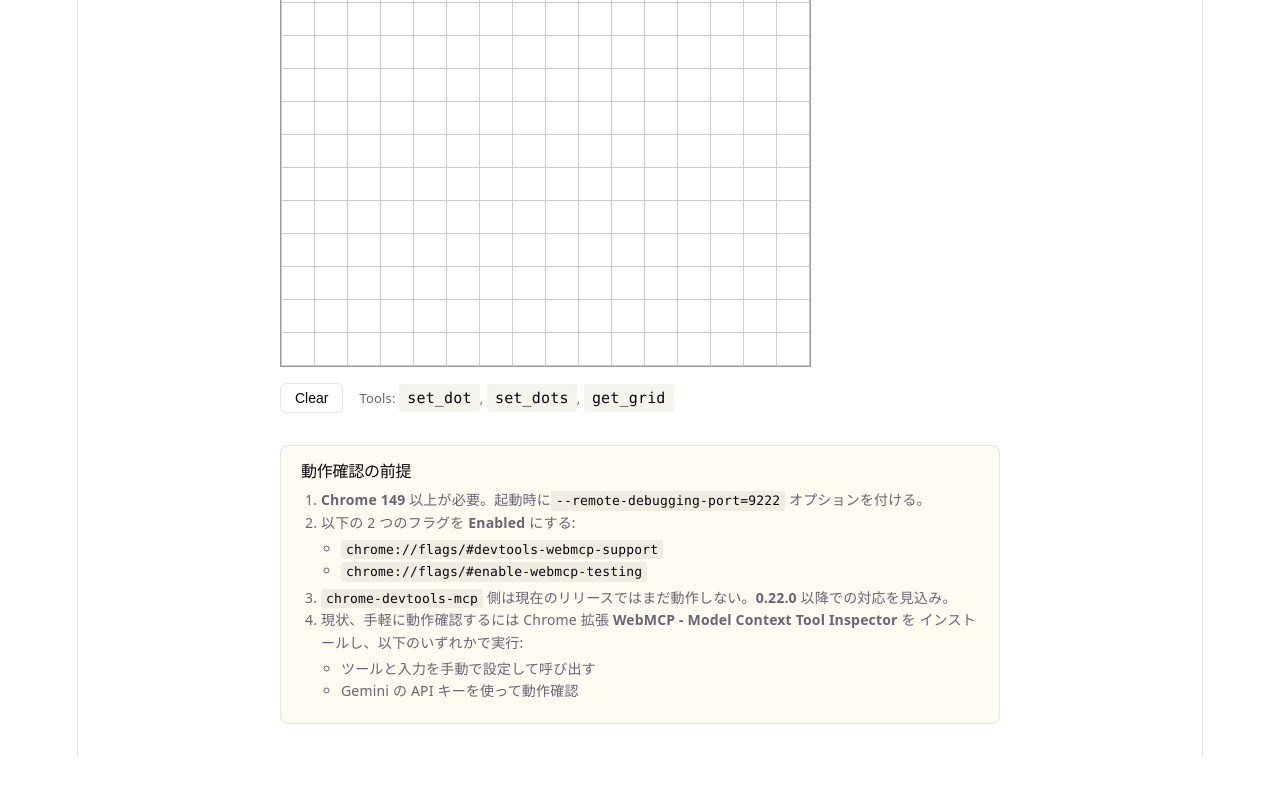
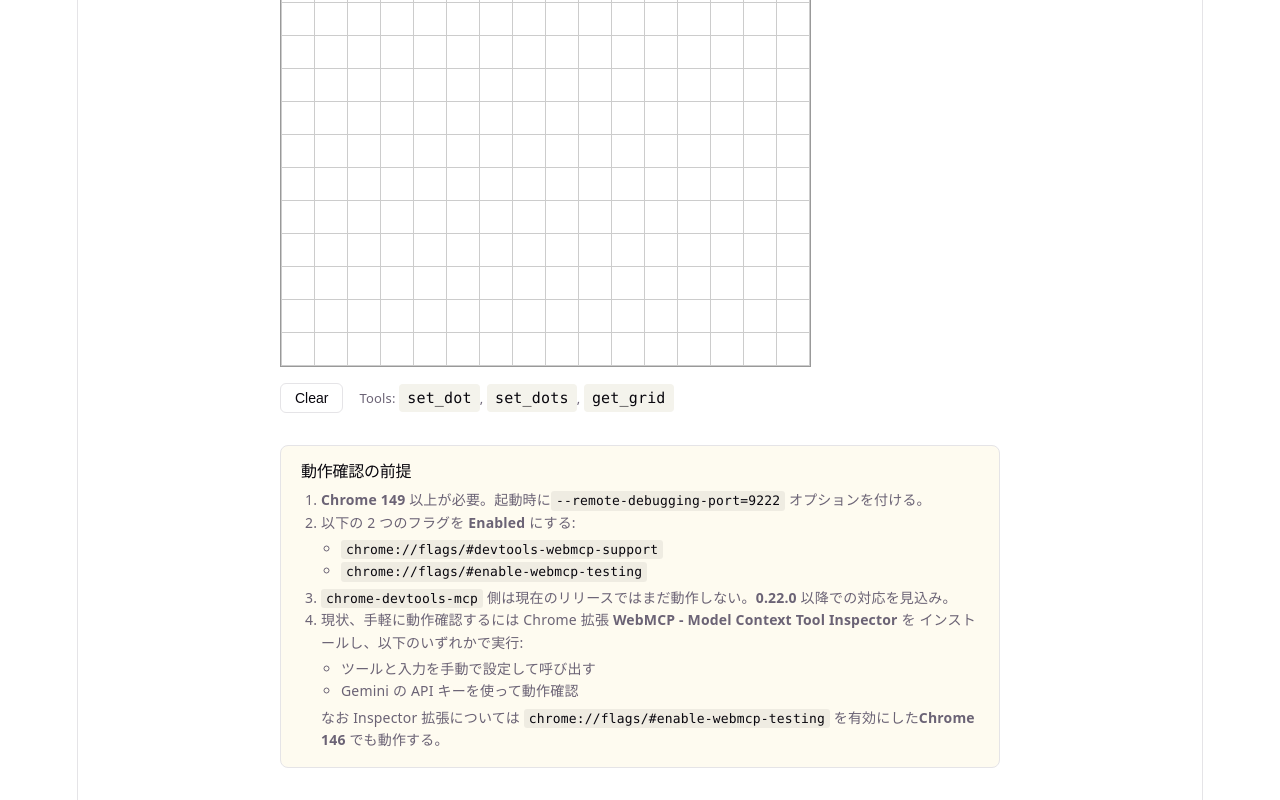
Before and after one commit to Zaozaotvk40/WebMCP_demo, a React (Vite) app: page / in a window 1280 px wide. Shown: the part 334-1134 px from the top of the page. Before the commit the page ends 1090 px from the top, so only its background shows below. Built offline with nearby package versions, Linux system fonts and the light colour scheme.

Commit message:
注意書き追記

```diff
--- a/src/App.tsx
+++ b/src/App.tsx
@@ -67,6 +67,9 @@ function App() {
               <li>ツールと入力を手動で設定して呼び出す</li>
               <li>Gemini の API キーを使って動作確認</li>
             </ul>
+            なお Inspector 拡張については{' '}
+            <code>chrome://flags/#enable-webmcp-testing</code> を有効にした
+            <strong>Chrome 146</strong> でも動作する。
           </li>
         </ol>
       </footer>
```
